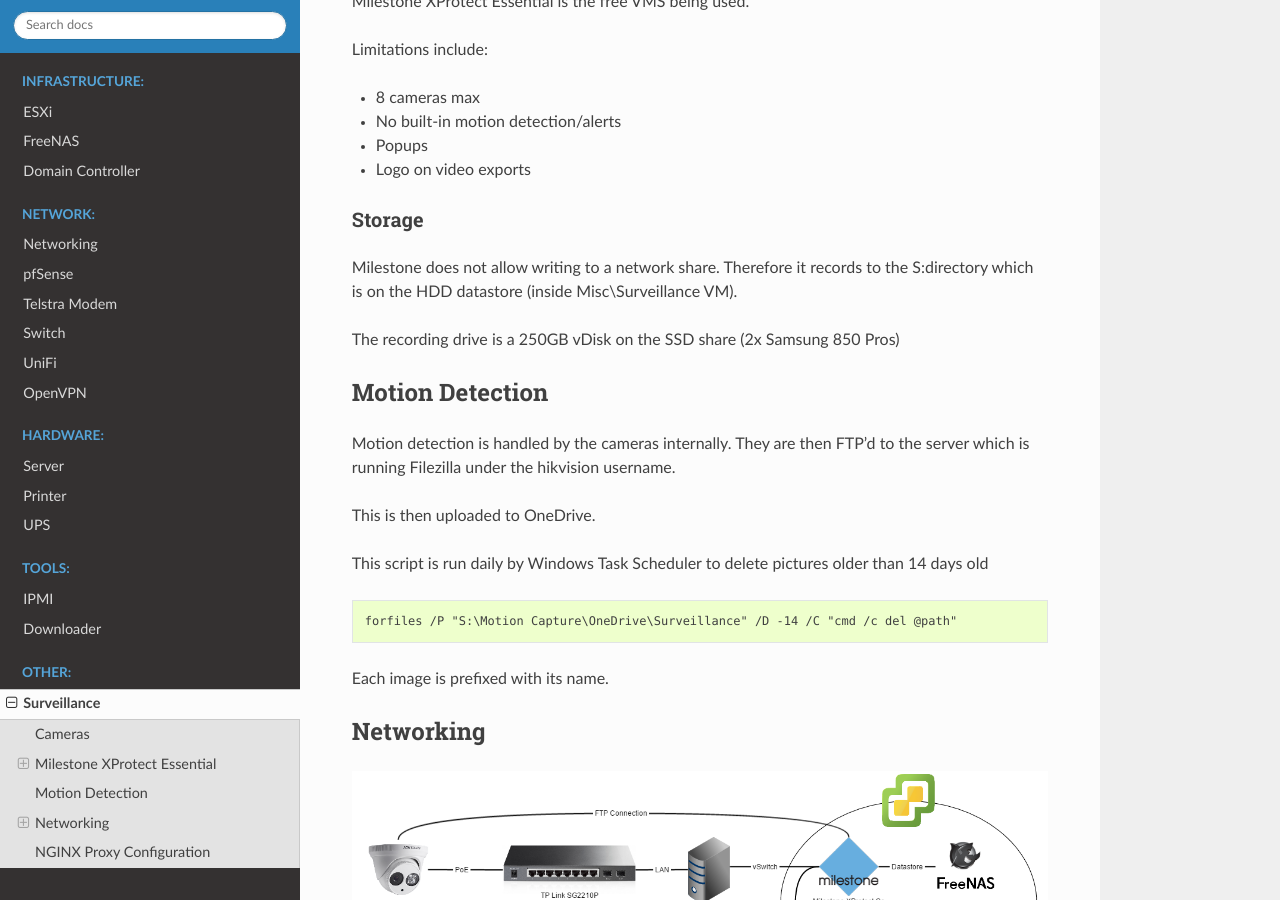
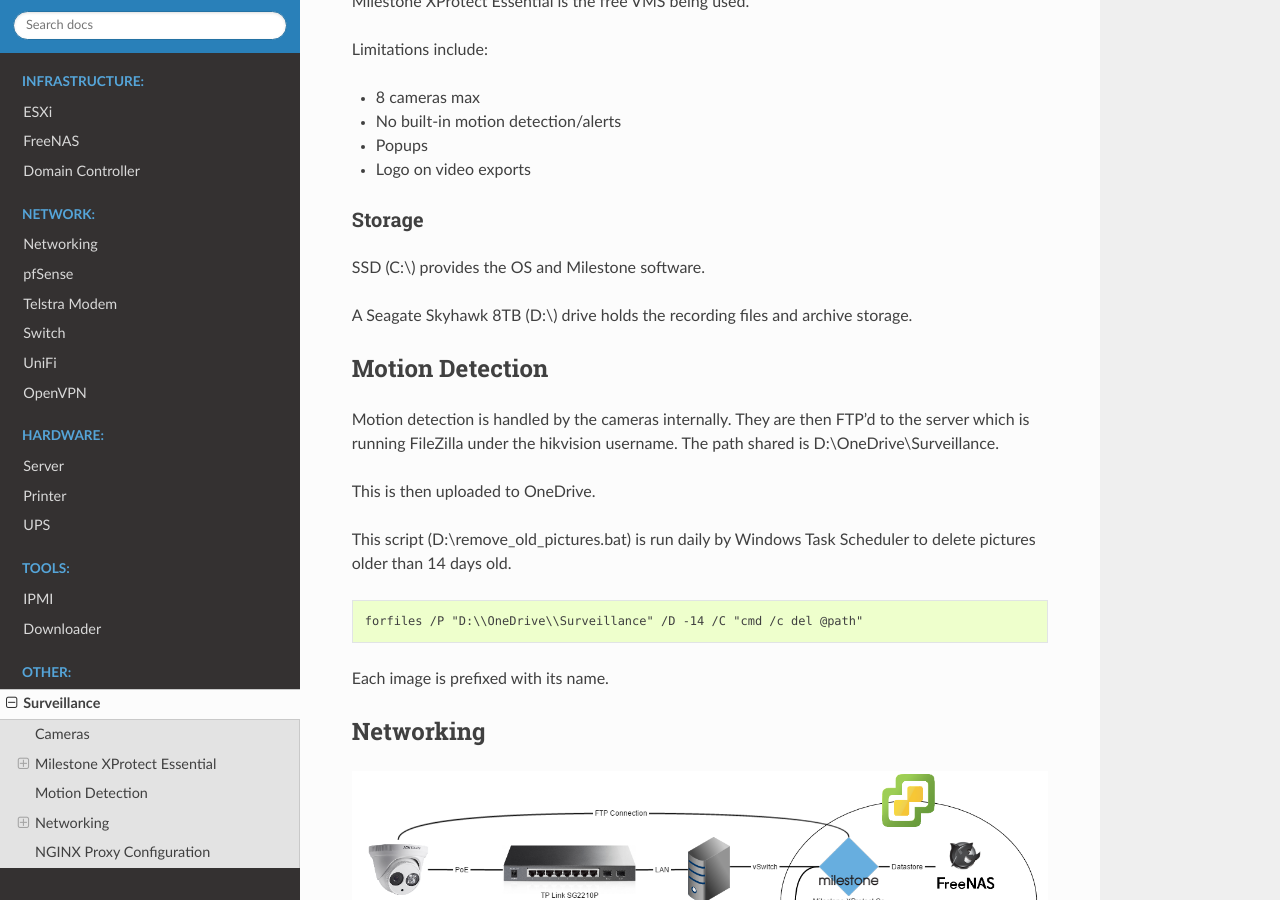
Before and after one commit to jodunk/documentation, a Sphinx documentation site: the page built from docs/other/surveillance/surveillance.rst, in a window 1280 px wide and 900 px high, scrolled down 1544 px. Built offline with Sphinx 7.4.7 and the Read the Docs theme 2.0.0, drawn with Linux system fonts in a browser that asks for light colours.

Commit message:
Update for cameras

```diff
--- a/docs/other/surveillance/surveillance.rst
+++ b/docs/other/surveillance/surveillance.rst
@@ -59,22 +59,22 @@
 Storage
 ^^^^^^^^^^
 
-Milestone does not allow writing to a network share. Therefore it records to the S:\ directory which is on the HDD datastore (inside Misc\\Surveillance VM).
+SSD (C:\\) provides the OS and Milestone software.
 
-The recording drive is a 250GB vDisk on the SSD share (2x Samsung 850 Pros)
+A Seagate Skyhawk 8TB (D:\\) drive holds the recording files and archive storage.
 
 Motion Detection
 ------------------
 
-Motion detection is handled by the cameras internally. They are then FTP'd to the server which is running Filezilla under the hikvision username.
+Motion detection is handled by the cameras internally. They are then FTP'd to the server which is running FileZilla under the hikvision username. The path shared is D:\\OneDrive\\Surveillance.
 
 This is then uploaded to OneDrive.
 
-This script is run daily by Windows Task Scheduler to delete pictures older than 14 days old
+This script (D:\\remove_old_pictures.bat) is run daily by Windows Task Scheduler to delete pictures older than 14 days old.
 
 .. code-block:: none
 
-  forfiles /P "S:\Motion Capture\OneDrive\Surveillance" /D -14 /C "cmd /c del @path"
+  forfiles /P "D:\\OneDrive\\Surveillance" /D -14 /C "cmd /c del @path"
 
 Each image is prefixed with its name.
 
```
